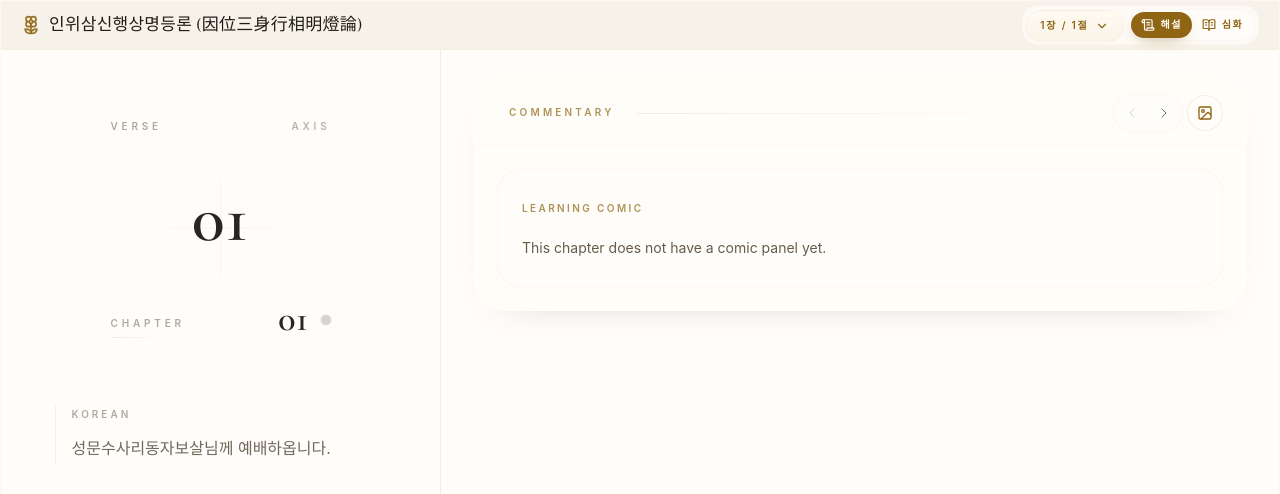
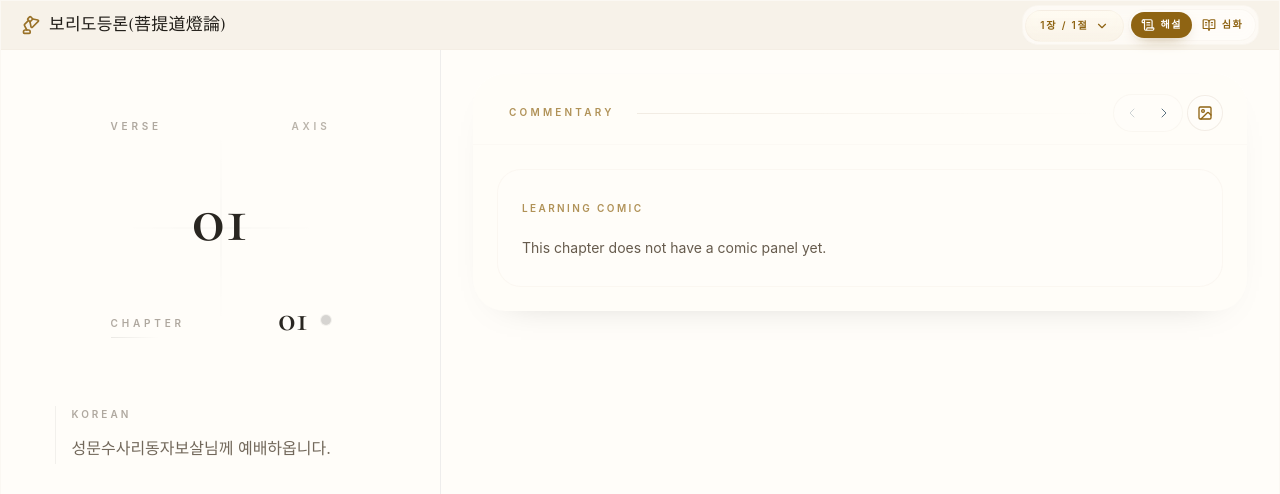
Before and after one commit to concario17-max/lamp, a React (Vite) app: page /chapter/1/verse/1 in a window 1280 px wide. Shown: the top 494 px of the page. Built offline with nearby package versions, Linux system fonts and the light colour scheme; a web font is replaced by a local one.

Commit message:
feat: retitle lamp header

```diff
--- a/index.html
+++ b/index.html
@@ -4,7 +4,7 @@
 <head>
     <meta charset="UTF-8" />
     <meta name="viewport" content="width=device-width, initial-scale=1.0, maximum-scale=1.0, user-scalable=no" />
-    <title>인위삼신행상명등론</title>
+    <title>보리도등론(菩提道燈論)</title>
 
     <!-- Web Fonts -->
     <link rel="preconnect" href="https://fonts.googleapis.com">
@@ -18,7 +18,7 @@
         href="https://fonts.googleapis.com/css2?family=Material+Symbols+Outlined:wght,FILL@100..700,0..1&amp;display=swap"
         rel="stylesheet" />
 
-    <link rel="icon" type="image/png" href="/favicon.png">
+    <link rel="icon" type="image/svg+xml" href="/favicon.svg">
 </head>
 
 <body
--- a/src/App.tsx
+++ b/src/App.tsx
@@ -304,7 +304,7 @@ const MainLayout = () => {
 
     return (
         <AppShell
-            header={isVerseView ? <Header title="인위삼신행상명등론 (因位三身行相明燈論)" showSidebarToggle selectionControls={selectionControls} /> : undefined}
+            header={isVerseView ? <Header title="보리도등론(菩提道燈論)" showSidebarToggle selectionControls={selectionControls} /> : undefined}
             sidebar={isVerseView ? <Sidebar /> : undefined}
             isMobilePanelOpen={isVerseView && isSidebarOpen}
             desktopGridColumns={desktopGridColumns}
--- a/src/components/Header.tsx
+++ b/src/components/Header.tsx
@@ -1,6 +1,6 @@
 import { CSSProperties, ReactNode } from 'react';
 import { Link } from 'react-router-dom';
-import { BookOpenText, Flower2, ScrollText } from 'lucide-react';
+import { BookOpenText, LampDesk, ScrollText } from 'lucide-react';
 import { useUI } from '../context/UIContext';
 import { getDesktopVerseColumns } from './ui/desktopVerseLayout';
 
@@ -14,7 +14,7 @@ interface HeaderProps {
 }
 
 const Header = ({
-    title = 'Bhagavad Gita',
+    title = '보리도등론(菩提道燈論)',
     targetUrl = '/',
     showSidebarToggle = false,
     selectionControls,
@@ -62,7 +62,7 @@ const Header = ({
                 <div className="flex min-w-0 items-center gap-2 text-text-primary dark:text-dark-text-primary">
                     <Link to={targetUrl} className="group flex min-w-0 items-center gap-2 truncate">
                         <span className="flex shrink-0 items-center justify-center text-gold-primary opacity-90 transition-transform duration-700 group-hover:rotate-6">
-                            <Flower2 className="h-4 w-4 sm:h-5 sm:w-5" />
+                            <LampDesk className="h-4 w-4 sm:h-5 sm:w-5" />
                         </span>
                         <span className="min-w-0 truncate font-display text-[14px] font-medium tracking-[0.02em] text-text-primary transition-colors group-hover:text-gold-primary sm:text-[15px] dark:text-dark-text-primary">
                             {title}
@@ -88,7 +88,7 @@ const Header = ({
                 <div className="flex min-w-0 items-center gap-3 px-5">
                     <Link to={targetUrl} className="group flex min-w-0 items-center gap-2 truncate text-text-primary dark:text-dark-text-primary">
                         <span className="flex shrink-0 items-center justify-center text-gold-primary opacity-90 transition-transform duration-700 group-hover:rotate-6">
-                            <Flower2 className="h-5 w-5" />
+                            <LampDesk className="h-5 w-5" />
                         </span>
                         <span className="truncate font-display text-[16px] font-medium tracking-[0.02em] text-text-primary transition-colors group-hover:text-gold-primary xl:text-[17px] dark:text-dark-text-primary">
                             {title}
```
Also changed, not shown: public/favicon.svg (added).
